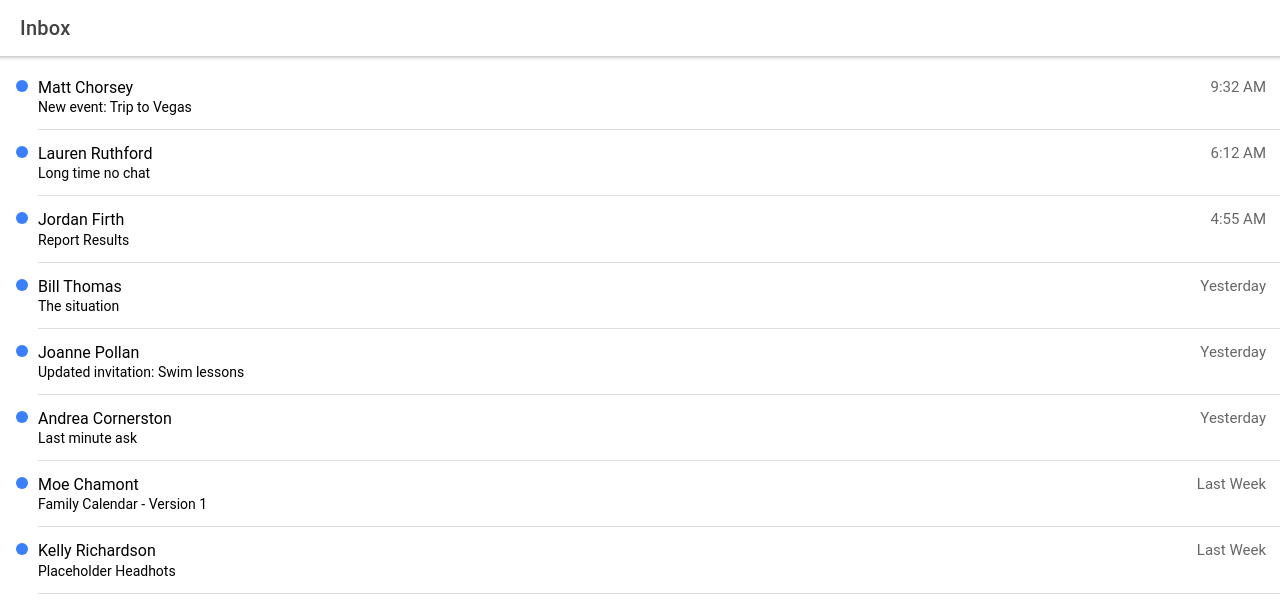
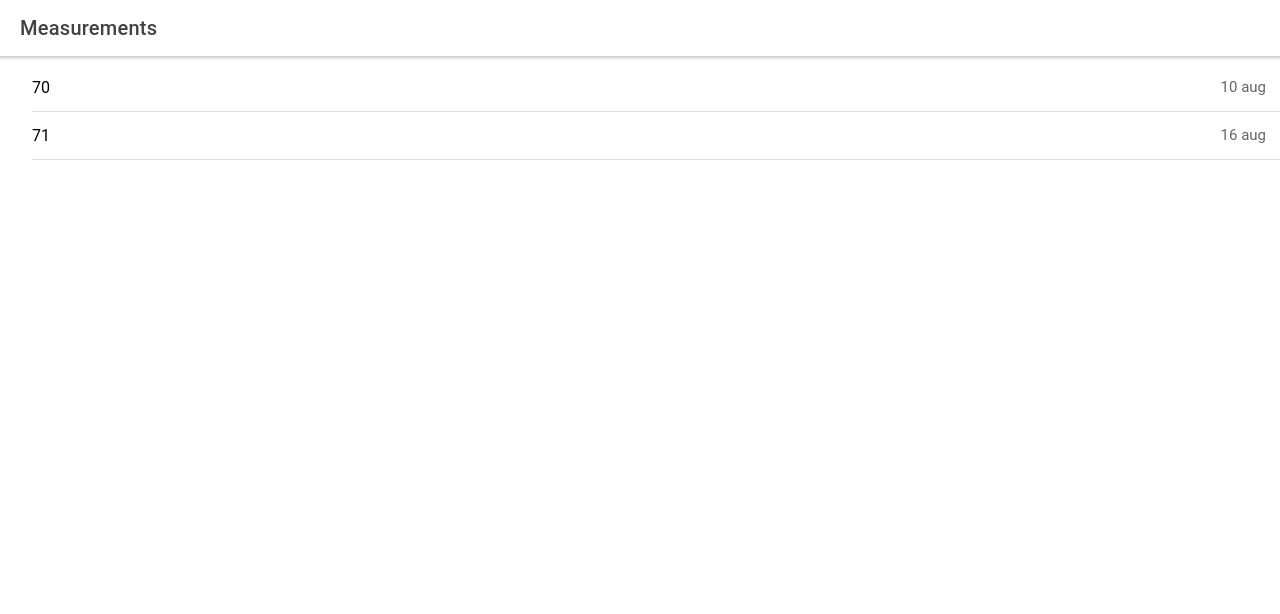
Before and after one commit to flaviocopes/ionic-project-weight, a React (Create React App) app: page /home in a window 1280 px wide. Shown: the top 614 px of the page. Built offline with nearby package versions, Linux system fonts and the light colour scheme.

Commit message:
Change the sample data

```diff
--- a/src/components/MeasureListItem.tsx
+++ b/src/components/MeasureListItem.tsx
@@ -33,15 +33,14 @@ const MeasureListItem: React.FC<MeasureListItemProps> = ({ measure, setMeasures,
         </IonItemOption>
       </IonItemOptions>
       <IonItem detail={false}>
-        <div slot='start' className='dot dot-unread'></div>
+        <div slot='start' className=''></div>
         <IonLabel className='ion-text-wrap'>
           <h2>
-            {measure.fromName}
+            {measure.weight}
             <span className='date'>
               <IonNote>{measure.date}</IonNote>
             </span>
           </h2>
-          <h3>{measure.subject}</h3>
         </IonLabel>
       </IonItem>
     </IonItemSliding>
--- a/src/data/measures.ts
+++ b/src/data/measures.ts
@@ -1,61 +1,21 @@
 export interface Measure {
-  fromName: string;
-  subject: string;
-  date: string;
-  id: number;
+  weight: string
+  date: string
+  id: number
 }
 
 const measures: Measure[] = [
   {
-    fromName: 'Matt Chorsey',
-    subject: 'New event: Trip to Vegas',
-    date: '9:32 AM',
-    id: 0
+    weight: '70',
+    date: '10 aug',
+    id: 0,
   },
   {
-    fromName: 'Lauren Ruthford',
-    subject: 'Long time no chat',
-    date: '6:12 AM',
-    id: 1
+    weight: '71',
+    date: '16 aug',
+    id: 1,
   },
-  {
-    fromName: 'Jordan Firth',
-    subject: 'Report Results',
-    date: '4:55 AM',
-    id: 2
-
-  },
-  {
-    fromName: 'Bill Thomas',
-    subject: 'The situation',
-    date: 'Yesterday',
-    id: 3
-  },
-  {
-    fromName: 'Joanne Pollan',
-    subject: 'Updated invitation: Swim lessons',
-    date: 'Yesterday',
-    id: 4
-  },
-  {
-    fromName: 'Andrea Cornerston',
-    subject: 'Last minute ask',
-    date: 'Yesterday',
-    id: 5
-  },
-  {
-    fromName: 'Moe Chamont',
-    subject: 'Family Calendar - Version 1',
-    date: 'Last Week',
-    id: 6
-  },
-  {
-    fromName: 'Kelly Richardson',
-    subject: 'Placeholder Headhots',
-    date: 'Last Week',
-    id: 7
-  }
-];
+]
 
 export const getMeasures = () => measures;
 
--- a/src/pages/Home.tsx
+++ b/src/pages/Home.tsx
@@ -32,7 +32,7 @@ const Home: React.FC = () => {
     <IonPage id='home-page'>
       <IonHeader>
         <IonToolbar>
-          <IonTitle>Inbox</IonTitle>
+          <IonTitle>Measurements</IonTitle>
         </IonToolbar>
       </IonHeader>
       <IonContent fullscreen>
--- a/src/pages/ViewMessage.tsx
+++ b/src/pages/ViewMessage.tsx
@@ -42,10 +42,8 @@ const ViewMeasure: React.FC<ViewMeasureProps> = ({ match }) => {
         {measure ? (
           <>
             <IonItem>
-              <IonIcon icon={personCircle} color="primary"></IonIcon>
               <IonLabel className="ion-text-wrap">
                 <h2>
-                  {measure.fromName}
                   <span className="date">
                     <IonNote>{measure.date}</IonNote>
                   </span>
@@ -55,7 +53,6 @@ const ViewMeasure: React.FC<ViewMeasureProps> = ({ match }) => {
             </IonItem>
 
             <div className="ion-padding">
-              <h1>{measure.subject}</h1>
               <p>
                 Lorem ipsum dolor sit amet, consectetur adipisicing elit, sed do eiusmod tempor incididunt ut labore et dolore magna aliqua. Ut enim ad minim veniam, quis nostrud exercitation ullamco laboris nisi ut aliquip ex ea commodo consequat. Duis aute irure dolor in reprehenderit in voluptate velit esse cillum dolore eu fugiat nulla pariatur. Excepteur sint occaecat cupidatat non proident, sunt in culpa qui officia deserunt mollit anim id est laborum.
               </p>
```
